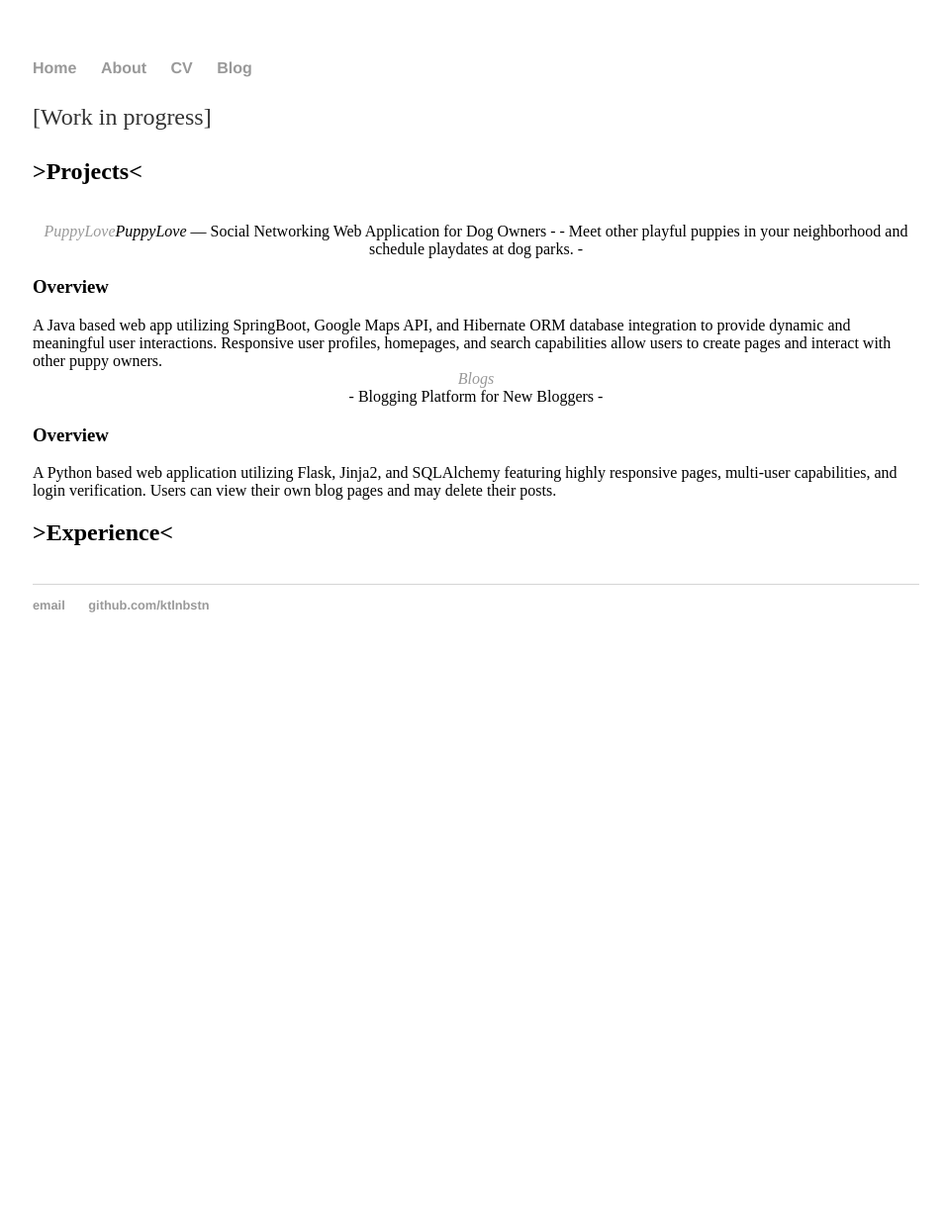
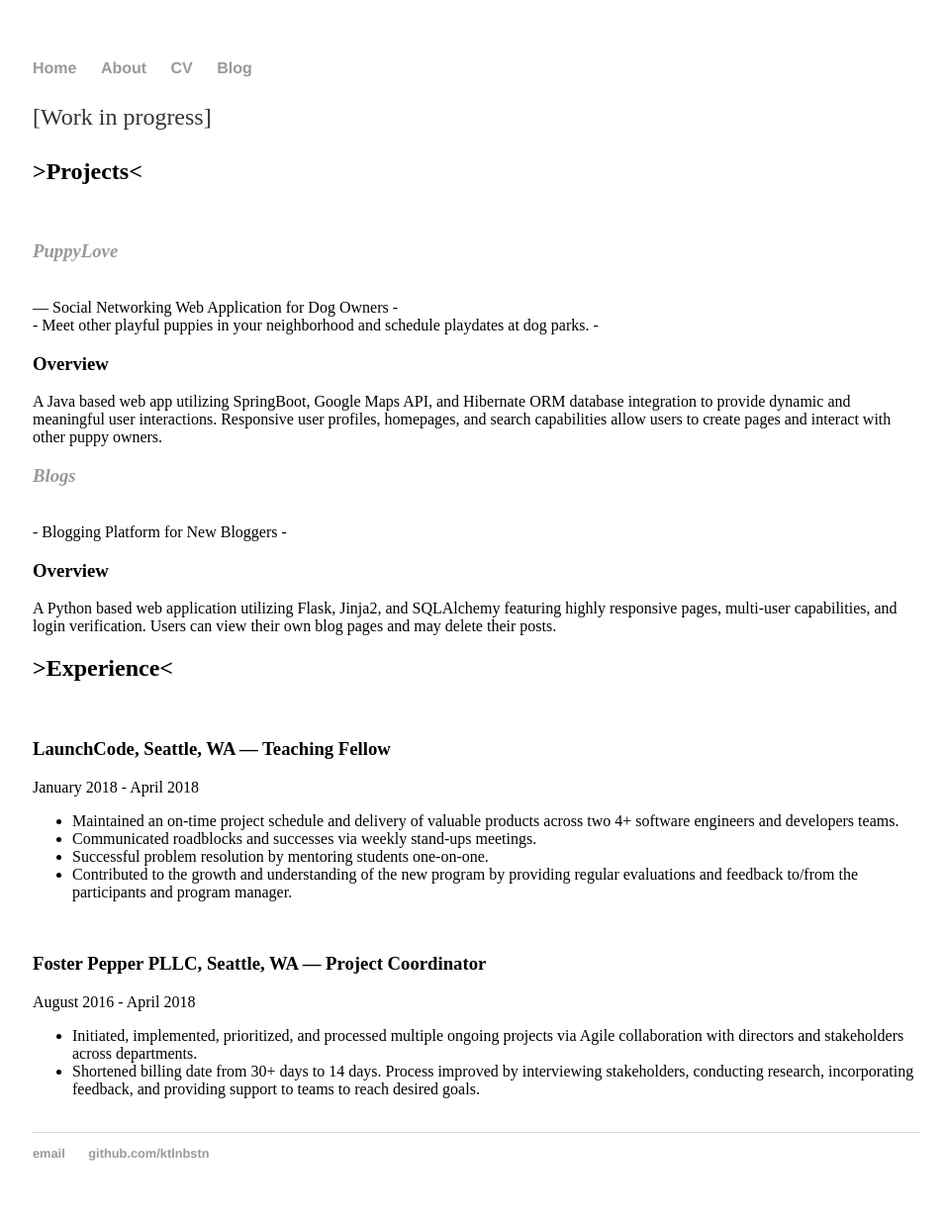
Before and after one commit to ktlnbstn/ktlnbstn.github.io, a Jekyll site: the page built from cv/index.html, in a window 1280 px wide. Shown: the whole page at 99% size, without its empty margins (159-1113 px from the left). Built offline with Jekyll 4.4.1, drawn with Linux system fonts in a browser that asks for light colours; before the commit the page ends 900 px from its top, so only the background shows below that.

Commit message:
add experience

```diff
--- a/cv/index.html
+++ b/cv/index.html
@@ -7,16 +7,16 @@ title: CV
 
 	<h2>>Projects<</h2></br>
 
-	<center><em><a href="https://github.com/ktlnbstn/puppylove">PuppyLove</a>PuppyLove</em>
-		— Social Networking Web Application for Dog Owners -
-		- Meet other playful puppies in your neighborhood and schedule playdates at dog parks. - </center>
+	<h3><em><a href="https://github.com/ktlnbstn/puppylove">PuppyLove</a></em></h3></br>
+		— Social Networking Web Application for Dog Owners - </br>
+		- Meet other playful puppies in your neighborhood and schedule playdates at dog parks. - </br>
 <h3>Overview</h3>
 A Java based web app utilizing SpringBoot, Google Maps API, and Hibernate ORM database integration to provide dynamic and
 meaningful user interactions. Responsive user profiles, homepages, and search capabilities allow users
 to create pages and interact with other puppy owners.</br>
 
-		<center><em><a href="http://blog-ktbstn.herokuapp.com/login">Blogs</a></em></br>
-		- Blogging Platform for New Bloggers - </center>
+		<h3><em><a href="http://blog-ktbstn.herokuapp.com/login">Blogs</a></em></h3></br>
+		- Blogging Platform for New Bloggers -
 <h3>Overview</h3>
 A Python based web application utilizing Flask, Jinja2, and SQLAlchemy featuring highly responsive pages, multi-user
 capabilities, and login verification. Users can view their own blog pages and may delete their posts. </br>
@@ -24,5 +24,24 @@ capabilities, and login verification. Users can view their own blog pages and ma
 
 	<h2>>Experience<</h2></br>
 
+<h3>LaunchCode, Seattle, WA — Teaching Fellow</h3>
+January 2018 - April 2018
+<ul>
+<li>Maintained an on-time project schedule and delivery of valuable products across two 4+ software engineers and developers
+	teams.</li>
+<li>Communicated roadblocks and successes via weekly stand-ups meetings.</li>
+<li>Successful problem resolution by mentoring students one-on-one.</li>
+<li>Contributed to the growth and understanding of the new program by providing regular evaluations and feedback to/from the
+	participants and program manager.</li>
+</ul></br>
+
+<h3>Foster Pepper PLLC, Seattle, WA — Project Coordinator</h3>
+August 2016 - April 2018
+<ul>
+<li>Initiated, implemented, prioritized, and processed multiple ongoing projects via Agile collaboration with directors and
+	stakeholders across departments.</li>
+<li>Shortened billing date from 30+ days to 14 days. Process improved by interviewing stakeholders, conducting research,
+	incorporating feedback, and providing support to teams to reach desired goals.</li>
+</ul></br>
 
 </div><!-- /.blurb -->
```
